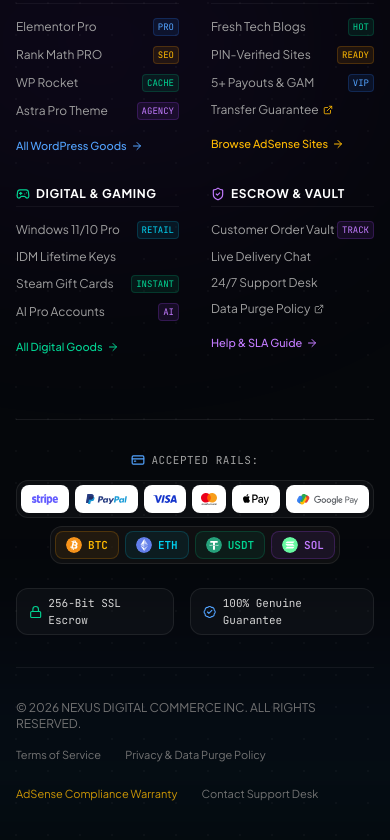
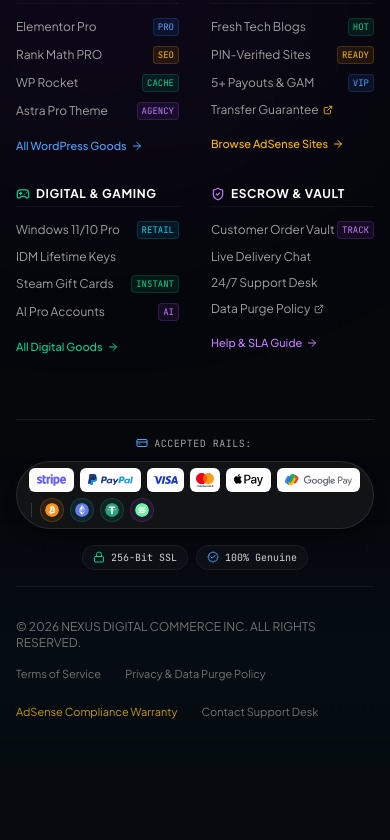
Before and after one commit to HamdiGff/nexus-ecommerce, a Next.js app: page / in a window 390 px wide. Shown: the part 9180-10020 px from the top of the page. After the commit the page ends 9948 px from the top, so only its background shows below. Built offline with nearby package versions, Linux system fonts and the light colour scheme; no server answers.

Commit message:
style(footer): streamline payment logos into a unified compact floating capsule dock

```diff
--- a/src/components/layout/Footer.tsx
+++ b/src/components/layout/Footer.tsx
@@ -507,90 +507,113 @@
           </div>
 
           {/* ========================================================= */}
-          {/* PAYMENT RAILS & SECURITY SEALS BAR */}
+          {/* FLOATING PAYMENT RAILS & SECURITY SEALS DOCK BAR */}
           {/* ========================================================= */}
-          <div className="py-8 flex flex-col lg:flex-row items-center justify-between gap-6 border-b border-white/[0.06]">
+          <div className="py-4 flex flex-col md:flex-row items-center justify-between gap-4 border-b border-white/[0.06]">
 
-            {/* Payment Rails / Currencies */}
-            <div className="flex flex-col sm:flex-row items-center gap-3 text-center sm:text-left">
-              <span className="text-[11px] font-mono text-neutral-400 uppercase tracking-wider shrink-0 flex items-center gap-1.5">
-                <CreditCard className="w-3.5 h-3.5 text-blue-400" />
-                Accepted Rails:
+            {/* Floating Dock: All Logos Unified Side-by-Side */}
+            <div className="flex flex-wrap items-center justify-center md:justify-start gap-2.5">
+              <span className="text-[10px] font-mono text-neutral-400 uppercase tracking-wider shrink-0 flex items-center gap-1.5 mr-0.5">
+                <CreditCard className="w-3 h-3 text-blue-400" />
+                <span>Accepted Rails:</span>
               </span>
 
-              {/* Rails Container */}
-              <div className="flex flex-wrap items-center justify-center sm:justify-start gap-2">
-                {/* Traditional Cards & Instant Wallets */}
-                <div className="flex items-center gap-1.5 p-1 rounded-xl bg-white/[0.03] border border-white/[0.08]">
-                  {/* Stripe Badge */}
-                  <div className="h-7 px-2.5 rounded-lg bg-white flex items-center justify-center shadow-xs border border-white/20 hover:scale-105 transition-all cursor-default" title="Stripe Secure Payments">
-                    <img src="/payments/stripe.svg" alt="Stripe" className="h-3.5 w-auto object-contain" />
+              {/* The Floating Capsule Bar */}
+              <div className="inline-flex items-center flex-wrap gap-1.5 sm:gap-2 px-3 py-1.5 rounded-full bg-neutral-900/80 border border-white/10 backdrop-blur-md shadow-lg shadow-black/40 hover:border-white/20 transition-all duration-300">
+                {/* Stripe */}
+                <div
+                  className="h-6 px-2 rounded-md bg-white flex items-center justify-center shadow-xs hover:-translate-y-1 hover:shadow-md hover:scale-105 transition-all duration-200 cursor-default"
+                  title="Stripe 256-Bit SSL Checkout"
+                >
+                  <img src="/payments/stripe.svg" alt="Stripe" className="h-3 w-auto object-contain" />
                 </div>
 
-                  {/* PayPal Badge */}
-                  <div className="h-7 px-2.5 rounded-lg bg-white flex items-center justify-center shadow-xs border border-white/20 hover:scale-105 transition-all cursor-default" title="PayPal Smart Checkout">
-                    <img src="/payments/paypal.svg" alt="PayPal" className="h-3.5 w-auto object-contain" />
+                {/* PayPal */}
+                <div
+                  className="h-6 px-2 rounded-md bg-white flex items-center justify-center shadow-xs hover:-translate-y-1 hover:shadow-md hover:scale-105 transition-all duration-200 cursor-default"
+                  title="PayPal Smart Payment"
+                >
+                  <img src="/payments/paypal.svg" alt="PayPal" className="h-3 w-auto object-contain" />
                 </div>
 
-                  {/* Visa Badge */}
-                  <div className="h-7 px-2 rounded-lg bg-white flex items-center justify-center shadow-xs border border-white/20 hover:scale-105 transition-all cursor-default" title="Visa Credit & Debit">
-                    <img src="/payments/visa.svg" alt="Visa" className="h-2.5 w-auto object-contain" />
+                {/* Visa */}
+                <div
+                  className="h-6 px-1.5 rounded-md bg-white flex items-center justify-center shadow-xs hover:-translate-y-1 hover:shadow-md hover:scale-105 transition-all duration-200 cursor-default"
+                  title="Visa Debit & Credit"
+                >
+                  <img src="/payments/visa.svg" alt="Visa" className="h-2 w-auto object-contain" />
                 </div>
 
-                  {/* Mastercard Badge */}
-                  <div className="h-7 px-2 rounded-lg bg-white flex items-center justify-center shadow-xs border border-white/20 hover:scale-105 transition-all cursor-default" title="Mastercard Worldwide">
-                    <img src="/payments/mastercard.svg" alt="Mastercard" className="h-4 w-auto object-contain" />
+                {/* Mastercard */}
+                <div
+                  className="h-6 px-1.5 rounded-md bg-white flex items-center justify-center shadow-xs hover:-translate-y-1 hover:shadow-md hover:scale-105 transition-all duration-200 cursor-default"
+                  title="Mastercard Worldwide"
+                >
+                  <img src="/payments/mastercard.svg" alt="Mastercard" className="h-3.5 w-auto object-contain" />
                 </div>
 
-                  {/* Apple Pay Badge */}
-                  <div className="h-7 px-2.5 rounded-lg bg-white flex items-center justify-center shadow-xs border border-white/20 hover:scale-105 transition-all cursor-default" title="Apple Pay 1-Click">
-                    <img src="/payments/apple-pay.svg" alt="Apple Pay" className="h-3.5 w-auto object-contain" />
+                {/* Apple Pay */}
+                <div
+                  className="h-6 px-2 rounded-md bg-white flex items-center justify-center shadow-xs hover:-translate-y-1 hover:shadow-md hover:scale-105 transition-all duration-200 cursor-default"
+                  title="Apple Pay Instant Token"
+                >
+                  <img src="/payments/apple-pay.svg" alt="Apple Pay" className="h-3 w-auto object-contain" />
                 </div>
 
-                  {/* Google Pay Badge */}
-                  <div className="h-7 px-2.5 rounded-lg bg-white flex items-center justify-center shadow-xs border border-white/20 hover:scale-105 transition-all cursor-default" title="Google Pay Fast Checkout">
-                    <img src="/payments/google-pay.svg" alt="Google Pay" className="h-3.5 w-auto object-contain" />
-                  </div>
+                {/* Google Pay */}
+                <div
+                  className="h-6 px-2 rounded-md bg-white flex items-center justify-center shadow-xs hover:-translate-y-1 hover:shadow-md hover:scale-105 transition-all duration-200 cursor-default"
+                  title="Google Pay Quick Wallet"
+                >
+                  <img src="/payments/google-pay.svg" alt="Google Pay" className="h-3 w-auto object-contain" />
                 </div>
 
-                {/* Crypto Rails (Web3) */}
-                <div className="flex items-center gap-1.5 p-1 rounded-xl bg-neutral-900/60 border border-white/[0.08]">
+                {/* Micro vertical divider between Cards and Crypto */}
+                <div className="h-3.5 w-[1px] bg-white/15 mx-0.5" />
+
                 {/* Bitcoin */}
-                  <div className="h-7 px-2.5 rounded-lg bg-amber-500/[0.08] border border-amber-500/20 hover:border-amber-400/40 flex items-center gap-1.5 hover:scale-105 transition-all cursor-default" title="Bitcoin Native SegWit">
-                    <img src="/payments/bitcoin.svg" alt="Bitcoin" className="w-4 h-4 shrink-0 rounded-full" />
-                    <span className="text-[11px] font-mono font-semibold text-amber-400">BTC</span>
+                <div
+                  className="h-6 w-6 rounded-full bg-amber-500/10 border border-amber-500/20 flex items-center justify-center hover:-translate-y-1 hover:border-amber-400 hover:shadow-md hover:shadow-amber-500/30 hover:scale-105 transition-all duration-200 cursor-default"
+                  title="Bitcoin (BTC Native SegWit)"
+                >
+                  <img src="/payments/bitcoin.svg" alt="Bitcoin" className="w-3.5 h-3.5 object-contain rounded-full" />
                 </div>
 
                 {/* Ethereum */}
-                  <div className="h-7 px-2.5 rounded-lg bg-cyan-500/[0.08] border border-cyan-500/20 hover:border-cyan-400/40 flex items-center gap-1.5 hover:scale-105 transition-all cursor-default" title="Ethereum Mainnet / ERC-20">
-                    <img src="/payments/ethereum.svg" alt="Ethereum" className="w-4 h-4 shrink-0 rounded-full" />
-                    <span className="text-[11px] font-mono font-semibold text-cyan-400">ETH</span>
+                <div
+                  className="h-6 w-6 rounded-full bg-cyan-500/10 border border-cyan-500/20 flex items-center justify-center hover:-translate-y-1 hover:border-cyan-400 hover:shadow-md hover:shadow-cyan-500/30 hover:scale-105 transition-all duration-200 cursor-default"
+                  title="Ethereum (ETH ERC-20)"
+                >
+                  <img src="/payments/ethereum.svg" alt="Ethereum" className="w-3.5 h-3.5 object-contain rounded-full" />
                 </div>
 
                 {/* Tether USDT */}
-                  <div className="h-7 px-2.5 rounded-lg bg-emerald-500/[0.08] border border-emerald-500/20 hover:border-emerald-400/40 flex items-center gap-1.5 hover:scale-105 transition-all cursor-default" title="Tether USDT (Polygon & TRC-20)">
-                    <img src="/payments/tether.svg" alt="USDT Tether" className="w-4 h-4 shrink-0 rounded-full" />
-                    <span className="text-[11px] font-mono font-semibold text-emerald-400">USDT</span>
+                <div
+                  className="h-6 w-6 rounded-full bg-emerald-500/10 border border-emerald-500/20 flex items-center justify-center hover:-translate-y-1 hover:border-emerald-400 hover:shadow-md hover:shadow-emerald-500/30 hover:scale-105 transition-all duration-200 cursor-default"
+                  title="Tether (USDT Polygon & TRC-20)"
+                >
+                  <img src="/payments/tether.svg" alt="USDT" className="w-3.5 h-3.5 object-contain rounded-full" />
                 </div>
 
                 {/* Solana */}
-                  <div className="h-7 px-2.5 rounded-lg bg-purple-500/[0.08] border border-purple-500/20 hover:border-purple-400/40 flex items-center gap-1.5 hover:scale-105 transition-all cursor-default" title="Solana Fast Settlement">
-                    <img src="/payments/solana.svg" alt="Solana" className="w-4 h-4 shrink-0 rounded-full" />
-                    <span className="text-[11px] font-mono font-semibold text-purple-400">SOL</span>
-                  </div>
+                <div
+                  className="h-6 w-6 rounded-full bg-purple-500/10 border border-purple-500/20 flex items-center justify-center hover:-translate-y-1 hover:border-purple-400 hover:shadow-md hover:shadow-purple-500/30 hover:scale-105 transition-all duration-200 cursor-default"
+                  title="Solana (SOL)"
+                >
+                  <img src="/payments/solana.svg" alt="Solana" className="w-3.5 h-3.5 object-contain rounded-full" />
                 </div>
               </div>
             </div>
 
-            {/* Escrow & Security Trust Badges */}
-            <div className="flex items-center gap-4 text-[11px] text-neutral-400 font-mono shrink-0">
-              <span className="flex items-center gap-1.5 text-neutral-300 px-3 py-1.5 rounded-xl bg-white/[0.03] border border-white/[0.08]">
-                <Lock className="w-3.5 h-3.5 text-emerald-400" />
-                <span>256-Bit SSL Escrow</span>
+            {/* Escrow & Security Trust Badges (Compact Floating Pills) */}
+            <div className="flex items-center gap-2 text-[10px] text-neutral-400 font-mono shrink-0">
+              <span className="flex items-center gap-1.5 px-2.5 py-1 rounded-full bg-white/[0.03] border border-white/[0.06] text-neutral-300 hover:border-emerald-500/30 transition-all cursor-default">
+                <Lock className="w-3 h-3 text-emerald-400" />
+                <span>256-Bit SSL</span>
               </span>
-              <span className="flex items-center gap-1.5 text-neutral-300 px-3 py-1.5 rounded-xl bg-white/[0.03] border border-white/[0.08]">
-                <BadgeCheck className="w-3.5 h-3.5 text-blue-400" />
-                <span>100% Genuine Guarantee</span>
+              <span className="flex items-center gap-1.5 px-2.5 py-1 rounded-full bg-white/[0.03] border border-white/[0.06] text-neutral-300 hover:border-blue-500/30 transition-all cursor-default">
+                <BadgeCheck className="w-3 h-3 text-blue-400" />
+                <span>100% Genuine</span>
               </span>
             </div>
 
```
Lines whose indentation alone changed are shown as unchanged.
